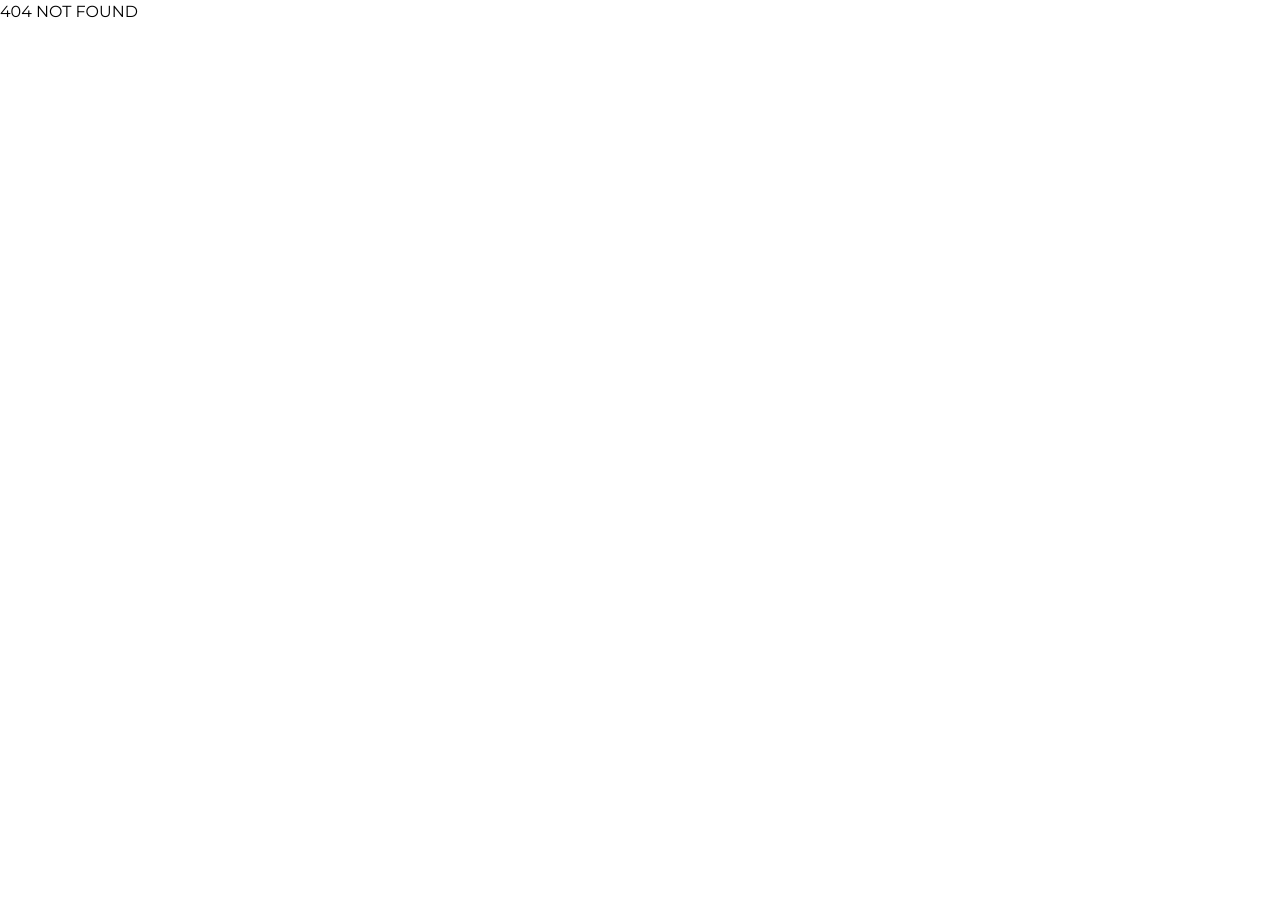
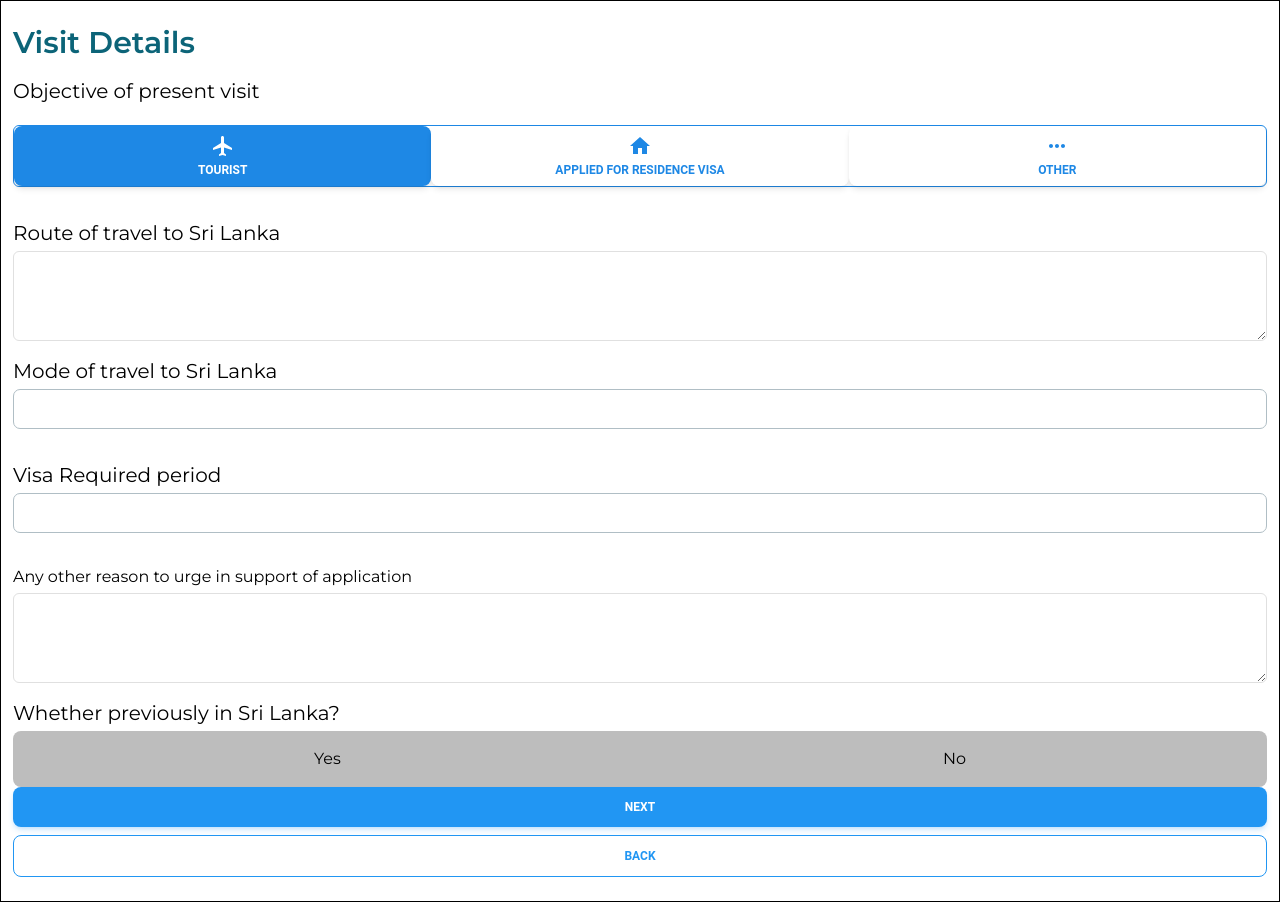
Before and after one commit to Nipun-Milinda/S2Nx_ExploreLanka, a Next.js app in the folder explorelanka/: page /mobile/Visit-details in a window 1280 px wide. Before the commit this address had no page. Before the commit the page ends 800 px from the top, so only its background shows below. Built offline with nearby package versions, Linux system fonts and the light colour scheme.

Commit message:
visit details page

```diff
--- /dev/null
+++ b/explorelanka/app/mobile/Visit-details/page.tsx
@@ -0,0 +1,100 @@
+"use client";
+
+import React, { useState } from 'react';
+import MobileTextInput from '@/components/mobileTextInput';
+import { Checkbox, Button } from "@material-tailwind/react";
+import { TextareaAutosize } from '@mui/base/TextareaAutosize';
+import FlightIcon from '@mui/icons-material/Flight';
+import HomeIcon from '@mui/icons-material/Home';
+import MoreHorizIcon from '@mui/icons-material/MoreHoriz';
+
+const page = () => {
+    const [selected, setSelected] = useState('tourist');
+
+    const handleSelection = (option) => {
+        setSelected(option);
+    };
+    const [selectedButton, setSelectedButton] = useState(null);
+
+    const handleClick = (value) => {
+        setSelectedButton(value === selectedButton ? null : value); // Toggle selection
+    };
+
+
+    return (
+        <div className='w-full min-h-screen flex flex-col justify-between px-3 py-6 border border-black'>
+            <p className="text-3xl font-semibold text-oceanBlue">Visit Details</p>
+            <p className='text-xl mb-1 my-4'>Objective of present visit</p>
+            <div className="w-full flex justify-center my-4">
+                <div className="flex w-full border border-blue-600 rounded-md">
+                    <Button
+                        onClick={() => handleSelection('tourist')}
+                        className={`flex-1 flex flex-col items-center px-4 py-2 space-y-1
+                            ${selected === 'tourist' ? 'bg-blue-600 text-white' : 'bg-white text-blue-600'}`}
+                    >
+                        <FlightIcon />
+                        <span>Tourist</span>
+                    </Button>
+
+                    <Button
+                        onClick={() => handleSelection('residence')}
+                        className={`flex-1 flex flex-col items-center px-4 py-2 space-y-1
+                            ${selected === 'residence' ? 'bg-blue-600 text-white' : 'bg-white text-blue-600'}`}
+                    >
+                        <HomeIcon />
+                        <span>Applied for Residence Visa</span>
+                    </Button>
+
+                    <Button
+                        onClick={() => handleSelection('other')}
+                        className={`flex-1 flex flex-col items-center px-4 py-2 space-y-1
+                            ${selected === 'other' ? 'bg-blue-600 text-white' : 'bg-white text-blue-600'}`}
+                    >
+                        <MoreHorizIcon />
+                        <span>Other</span>
+                    </Button>
+                </div>
+            </div>
+
+
+
+            <p className='text-xl mb-1 my-4'>Route of travel to Sri Lanka</p>
+            <TextareaAutosize className='w-full p-2 border border-gray-300 rounded-md focus:outline-none focus:border-black'
+                minRows={3}>
+            </TextareaAutosize>
+            <MobileTextInput label="Mode of travel to Sri Lanka" />
+            <MobileTextInput label="Visa Required period" />
+
+            <p className='text-base mb-1 my-4'>Any other reason to urge in support of application</p>
+            <TextareaAutosize className='w-full p-2 border border-gray-300 rounded-md focus:outline-none focus:border-black'
+                minRows={3}>
+            </TextareaAutosize>
+            <p className='text-xl mb-1 my-4'>Whether previously in Sri Lanka?</p>
+            <div className='flex'>
+            <button
+                className={`p-4 text-center grow rounded-l-lg ${selectedButton === 'Yes' ? 'bg-blue-400 text-white' : 'bg-gray-400 text-black'}`}
+                onClick={() => handleClick('Yes')}
+            >
+                Yes
+            </button>
+            <button
+                className={`p-4 text-center grow rounded-r-lg ${selectedButton === 'No' ? 'bg-blue-400 text-white' : 'bg-gray-400 text-black'}`}
+                onClick={() => handleClick('No')}
+            >
+                No
+            </button>
+        </div>
+
+            <div className='w-full mt-auto flex flex-col gap-2'>
+                <Button color="blue" fullWidth>
+                    Next
+                </Button>
+                <Button variant="outlined" color="blue" fullWidth>
+                    Back
+                </Button>
+            </div>
+        </div>
+    );
+};
+
+export default page;
```
